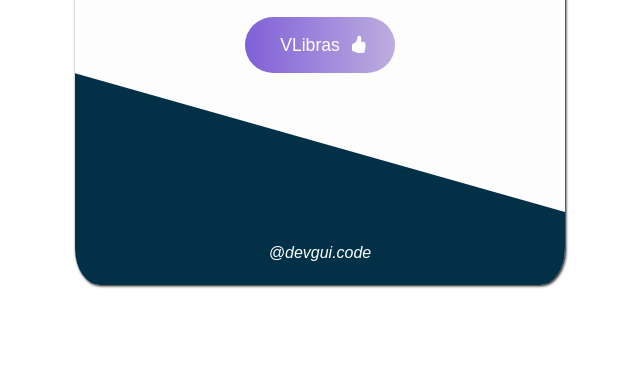
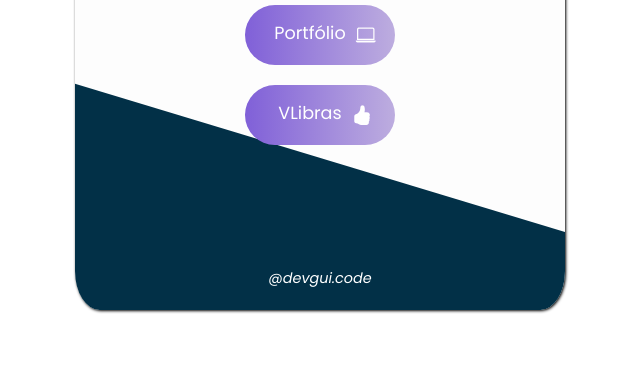
Before and after one commit to Guilherme-Andriel/BioDoInstagram, a plain HTML site: page index.html in a window 1280 px wide. Shown: the part 480-870 px from the top of the page, without its empty margins (320-960 px from the left). Before the commit the page ends 800 px from the top, so only its background shows below. Drawn offline with nearby package versions, Linux system fonts and the light colour scheme.

Commit message:
adição de portfolio e curriculo atualizado

```diff
--- a/css/style.css
+++ b/css/style.css
@@ -1,7 +1,7 @@
 *{
   margin: 0;
   padding: 0;
-  font-family: Arial, Helvetica, sans-serif;
+  font-family: "Poppins", Arial, Helvetica, sans-serif;
 }
 
 body{
@@ -17,7 +17,7 @@ main.container{
   position: relative;
   background-color: #FDFDFD;
   width: 270px;
-  height: 500px;
+  height: 600px;
   display: flex;
   flex-direction: column;
   align-items: center;
@@ -59,7 +59,7 @@ section .conteudo{
   flex-direction: column;
   justify-content: center;
   align-items: center;
-  height: 560px;
+  height: 610px;
   margin-bottom: 50px;
 }
 
@@ -86,6 +86,7 @@ section .conteudo button, section .conteudo a{
   margin-left: 10px;
   width: 100%;
   height: 100%;
+  font-size: 20px;
 }
 
 section .conteudo button:hover, header:hover, .conteudo a:hover{
@@ -111,9 +112,8 @@ section .conteudo button:hover, header:hover, .conteudo a:hover{
 footer.divisao{
   background-color: #023047;
   width: 270px;
-  height: 500px;
+  height: 100%;
   position: absolute;
-  z-index: 1;
   display: flex;
   justify-content: center;
   align-items: flex-end;
@@ -126,6 +126,7 @@ span{
   margin: 20px;
   color: #fff;
   font-style: italic;
+  font-size: 0.9rem;
 }
 
 
@@ -167,9 +168,14 @@ main.container, footer.divisao, img.pg{
 
   @media(min-width: 527px) and (max-width: 1199.98px){
 
-    main.container, footer.divisao, img.pg{
+    main.container{
+      width: 420px;
+      height: 700px;
+    }
+
+  footer.divisao, img.pg{
         width: 420px;
-        height: 600px;
+
     }
 
     header .foto{
@@ -183,7 +189,7 @@ main.container, footer.divisao, img.pg{
      }
 
      section .conteudo{
-      height: 630px;
+      height: 750px;
      }
 
      section .conteudo button, a{
@@ -198,10 +204,18 @@ main.container, footer.divisao, img.pg{
 
     @media(min-width: 1200px){
 
-      main.container, footer.divisao, img.pg{
+
+        main.container{
           width: 490px;
-          height: 730px;
-      }
+          height: 780px;
+        }
+
+      footer.divisao, img.pg{
+        width: 490px;
+
+        }
+
+
 
       header .foto{
         width: 150px;
@@ -217,7 +231,7 @@ main.container, footer.divisao, img.pg{
        }
 
        section .conteudo{
-        height: 671px;
+        height: 770px;
         margin-top:40px;
        }
 
--- a/index.html
+++ b/index.html
@@ -10,6 +10,12 @@
   <link href="https://cdn.jsdelivr.net/npm/bootstrap@5.3.0-alpha1/dist/css/bootstrap.min.css" rel="stylesheet" integrity="sha384-GLhlTQ8iRABdZLl6O3oVMWSktQOp6b7In1Zl3/Jr59b6EGGoI1aFkw7cmDA6j6gD" crossorigin="anonymous">
   <!-- Icons - Bootstrap -->
   <link rel="stylesheet" href="https://cdn.jsdelivr.net/npm/bootstrap-icons@1.10.3/font/bootstrap-icons.css">
+
+  <!-- Fonte -->
+  <link rel="preconnect" href="https://fonts.googleapis.com">
+<link rel="preconnect" href="https://fonts.gstatic.com" crossorigin>
+<link href="https://fonts.googleapis.com/css2?family=Poppins:ital,wght@0,100;0,200;0,300;0,400;0,500;0,600;0,700;1,100;1,200;1,300;1,400;1,500;1,600&display=swap" rel="stylesheet">
+
 </head>
 <body>
   <main class="container">
@@ -20,9 +26,10 @@
  </header>
       <section>
         <div class="conteudo">
-          <a href="CV/CurriculoVitae.pdf" download="CurriculoVitae.pdf" class="d-flex justify-content-center">Currículo <i class="bi bi-file-earmark-person-fill margimicon"></i></a>
+          <a href="CV/curriculo.pdf" download="CurriculoVitae.pdf" class="d-flex justify-content-center">Currículo <i class="bi bi-file-earmark-person-fill margimicon"></i></a>
+          <button onclick="gotolink(this)" value="https://github.com/Guilherme-Andriel" class="d-flex justify-content-center">GitHub<i class="bi bi-github margimicon"></i></button>
           <button onclick="gotolink(this)" value="https://www.linkedin.com/in/guilherme-andriel-80b17728a/" class="d-flex justify-content-center">Linkedin<i class="bi bi-linkedin margimicon"></i></button>
-          <button onclick="gotolink(this)" value="https://github.com/Guilherme-Andriel" class="d-flex justify-content-center">GitHub<i class="bi bi-github margimicon"></i></button>
+          <button onclick="gotolink(this)" value="https://guilherme-andriel.github.io/MeuPortfolio/" class="d-flex justify-content-center">Portfólio<i class="bi bi-laptop margimicon"></i></button>
           <button onclick="gotolink(this)" value="https://vlibras.gov.br/doc/widget/installation/webpageintegration.html" class="d-flex justify-content-center">VLibras<i class="bi bi-hand-thumbs-up-fill margimicon"></i></button>
         </div>
       </section>
```
Also changed, not shown: 2 other files.
